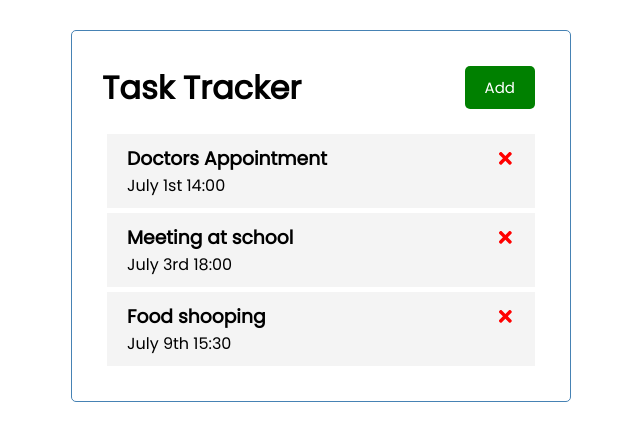
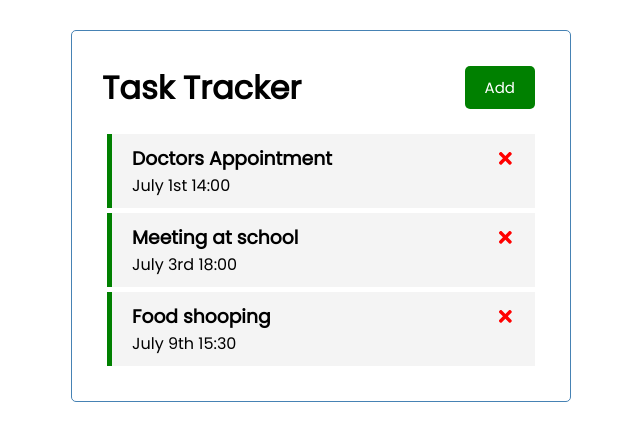
Before and after one commit to WillianWerlang/react-tutorial, a React (Create React App) app: page / in a window 1280 px wide. Shown: the top 440 px of the page, without its empty margins (319-959 px from the left). Built offline with nearby package versions, Linux system fonts and the light colour scheme.

Commit message:
Toggle Task UI

```diff
--- a/src/components/Task.js
+++ b/src/components/Task.js
@@ -2,7 +2,10 @@
 
 const Task = ({ task, onToggle, onDelete }) => {
   return (
-    <div className="task" onDoubleClick={() => onToggle(task.id)}>
+    <div
+      className={`task ${task.reminder ? "reminder" : ""}`}
+      onDoubleClick={() => onToggle(task.id)}
+    >
       <h3 key={task.id}>
         {task.text}
         <FaTimes
```
